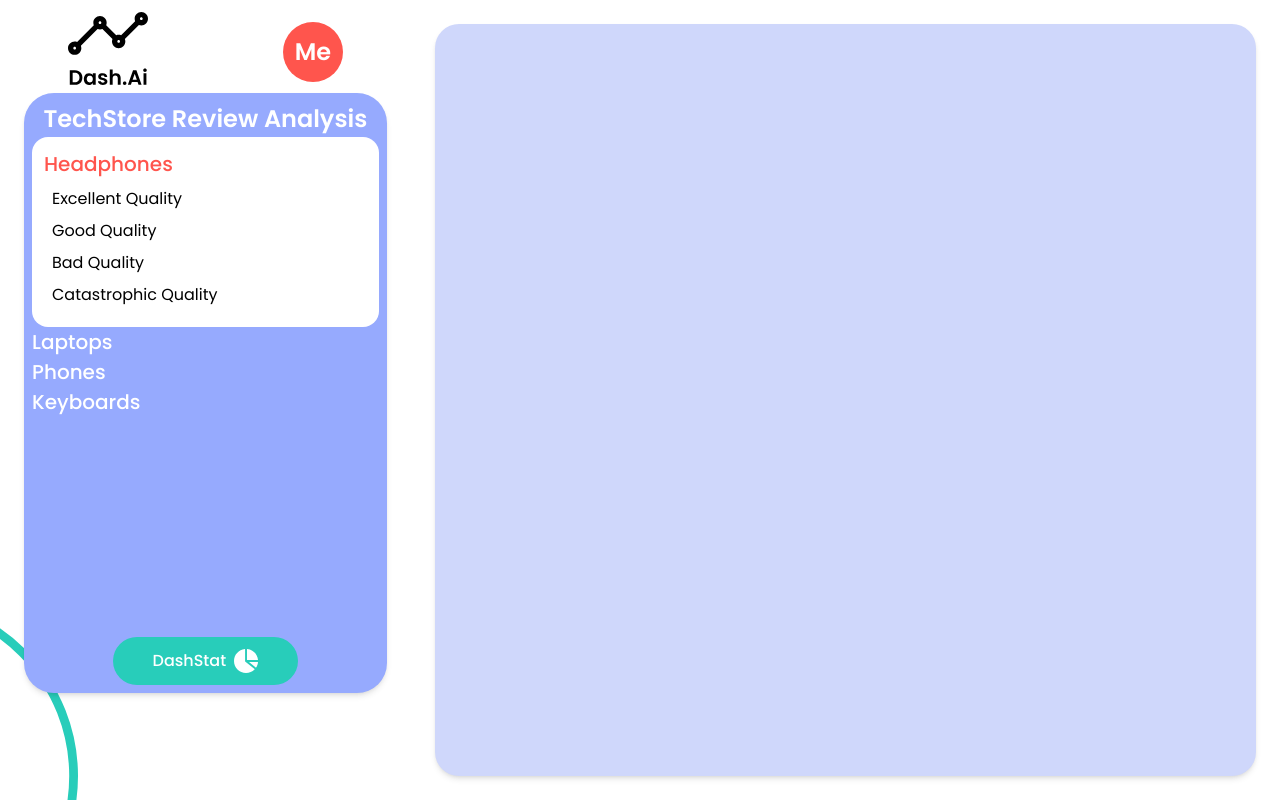
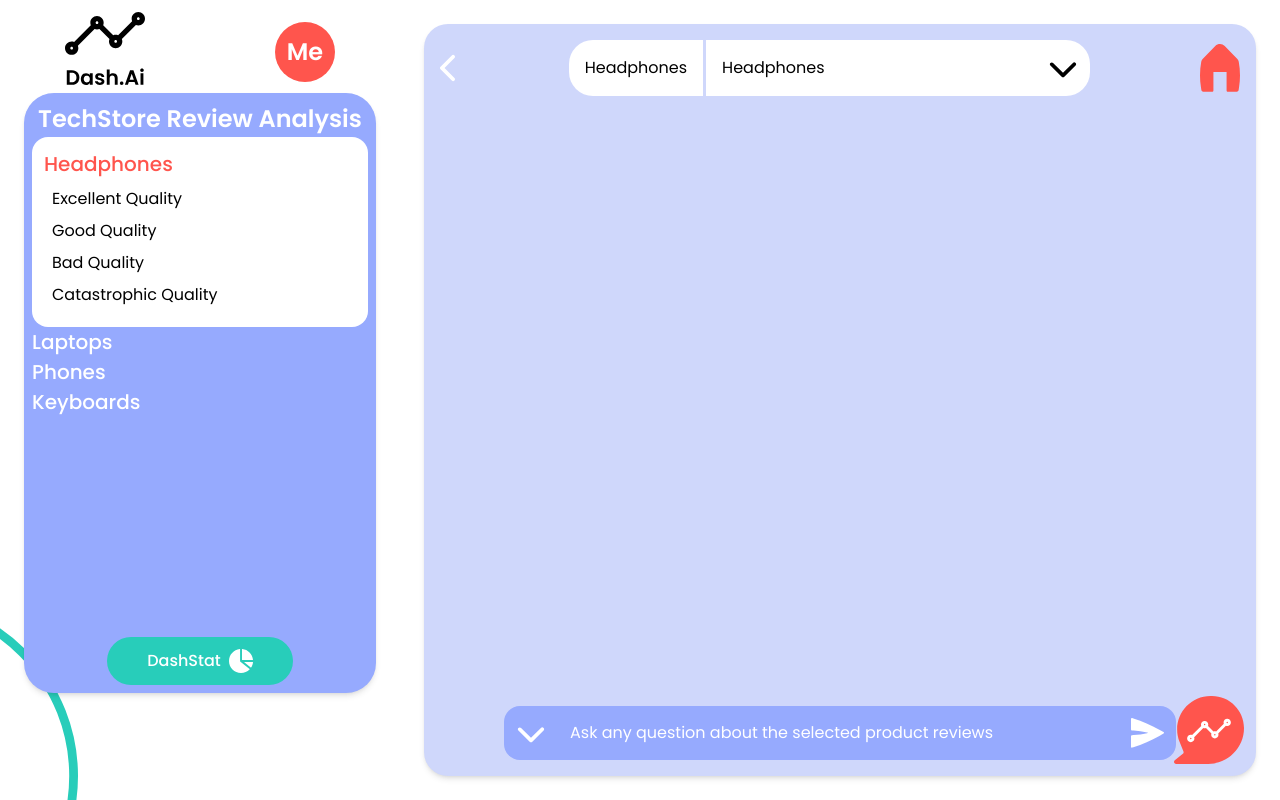
Before and after one commit to chechna9/lablab-hackathon-dash.ai, a React (Create React App) app: page /chat in a window 1280 px wide. Built offline with nearby package versions, Linux system fonts and the light colour scheme.

Commit message:
prepared for chat

```diff
--- a/package.json
+++ b/package.json
@@ -3,6 +3,10 @@
   "version": "0.1.0",
   "private": true,
   "dependencies": {
+    "@fortawesome/fontawesome-free": "^6.4.0",
+    "@fortawesome/fontawesome-svg-core": "^6.4.0",
+    "@fortawesome/free-solid-svg-icons": "^6.4.0",
+    "@fortawesome/react-fontawesome": "^0.2.0",
     "@testing-library/jest-dom": "^5.16.5",
     "@testing-library/react": "^13.4.0",
     "@testing-library/user-event": "^13.5.0",
--- /dev/null
+++ b/src/interfaces/disscussion_interface.ts
@@ -0,0 +1,5 @@
+import { MessageInterface } from "./message_interface";
+
+export interface DiscussionInterface {
+    messages: MessageInterface[];
+}
--- /dev/null
+++ b/src/interfaces/message_interface.ts
@@ -0,0 +1,4 @@
+export interface MessageInterface {
+    fromBot: boolean;
+    message: string;
+}
--- a/src/utils/assets.ts
+++ b/src/utils/assets.ts
@@ -24,6 +24,7 @@ import statsIcon from '../assets/statsIcon.svg';
 import homeIcon from '../assets/homeIcon.svg';
 import aiIcon from '../assets/aiIcon.svg';
 import chatIcon from '../assets/chatIcon.svg';
+import sendIcon from '../assets/sendIcon.svg';
 export const assets = {
     whiteLogo,
     blackLogo,
@@ -50,5 +51,6 @@ export const assets = {
     statsIcon,
     homeIcon,
     aiIcon,
-    chatIcon
+    chatIcon,
+    sendIcon
 };
--- a/src/view/screens/chat bot/chatbot_screen.tsx
+++ b/src/view/screens/chat bot/chatbot_screen.tsx
@@ -1,6 +1,13 @@
+import { FontAwesomeIcon } from "@fortawesome/react-fontawesome";
 import { SideBarInterface } from "../../../interfaces/side_bar_interface";
 import { assets } from "../../../utils/assets";
 import SideBar from "./side_bar";
+import {
+  faChevronDown,
+  faChevronLeft,
+  faPaperPlane,
+} from "@fortawesome/free-solid-svg-icons";
+import { motion } from "framer-motion";
 
 const ChatBotScreen = () => {
   const sidebarProps: SideBarInterface = {
@@ -61,15 +68,14 @@ const ChatBotScreen = () => {
           {
             name: "Good Quality",
           },
-
         ],
       },
     ],
   };
   return (
-    <main className="h-screen relative flex">
+    <main className="h-screen relative flex overflow-clip">
       {/* side bar */}
-      <div className="flex-1 py-3">
+      <section className="flex-1 py-3">
         <div className="flex items-center justify-around">
           <img src={assets.blackLogo} alt="" className="w-20" />
           <span className="bg-myRed rounded-full text-white font-semibold text-[24px] p-3 cursor-pointer">
@@ -77,11 +83,75 @@ const ChatBotScreen = () => {
           </span>
         </div>
         <SideBar {...sidebarProps} />
-      </div>
+      </section>
       {/* chat */}
-      <div className="flex-[2] bg-myPurpleLight m-6 rounded-3xl shadow-md">
+      <section className="flex-[2] bg-myPurpleLight m-6 rounded-3xl shadow-md p-4 relative flex flex-col">
         {/* top settings */}
-      </div>
+        <div className="flex items-center w-full justify-between">
+          <FontAwesomeIcon
+            icon={faChevronLeft}
+            style={{ color: "white", fontSize: "30px" }}
+            className="cursor-pointer"
+          />
+          <div className="flex space-x-[3px]">
+            {/* title */}
+            <div className="bg-white rounded-l-3xl">
+              <h1 className="p-4">Headphones</h1>
+            </div>
+            {/* options */}
+            <div className="bg-white rounded-r-3xl w-[30vw] flex items-center justify-between pr-3">
+              <h1 className="p-4">Headphones</h1>
+              <FontAwesomeIcon
+                icon={faChevronDown}
+                style={{ color: "black", fontSize: "30px" }}
+                className="cursor-pointer"
+              />
+            </div>
+          </div>
+          <motion.img
+            src={assets.homeIcon}
+            alt=""
+            onClick={() => {
+              window.location.href = "/";
+            }}
+            className="cursor-pointer"
+            initial={{ x: 50, opacity: 0 }}
+            whileInView={{ x: 0, opacity: 1 }}
+            viewport={{ once: true }}
+          />
+        </div>
+        {/* chat */}
+        <div className="mx-[5vw] flex flex-col flex-auto ">
+          {/* chatt */}
+          <div className="flex-auto"></div>
+          {/* chatt input */}
+          <div className="bg-myPurple flex p-3 rounded-2xl items-center">
+            <FontAwesomeIcon
+              icon={faChevronDown}
+              style={{ color: "white", fontSize: "30px" }}
+              className="cursor-pointer"
+            />
+            <input
+              type="text"
+              className="bg-myPurple outline-none caret-white text-white w-full mx-6 placeholder:text-white"
+              placeholder="Ask any question about the selected product reviews"
+            />
+            <motion.button whileHover={{ rotate: [0, -10, 10, 0] }}>
+              <img src={assets.sendIcon} alt="" />
+            </motion.button>
+          </div>
+        </div>
+
+        {/* img */}
+        <motion.img
+          src={assets.chatIcon}
+          alt=""
+          className="absolute bottom-3 right-3"
+          initial={{ x: -50, opacity: 0 }}
+          whileInView={{ x: 0, opacity: 1 }}
+          viewport={{ once: true }}
+        />
+      </section>
       <img
         src={assets.greenMedCircle}
         alt=""
--- a/src/view/screens/chat bot/side_bar.tsx
+++ b/src/view/screens/chat bot/side_bar.tsx
@@ -2,6 +2,7 @@ import { useState } from "react";
 import { SideBarInterface } from "../../../interfaces/side_bar_interface";
 import ProductFDBKS from "./product_fdbcs";
 import { assets } from "../../../utils/assets";
+import { motion } from "framer-motion";
 
 const SideBar = (props: SideBarInterface) => {
   const [activeProduct, setActiveProduct] = useState(0);
@@ -27,12 +28,23 @@ const SideBar = (props: SideBarInterface) => {
       })}
       </section>
 
-      <button className="bg-myGreen hover:bg-myRed py-3 px-10 text-white rounded-full font-medium transition-all flex self-center">
+      <motion.button className="bg-myGreen hover:bg-myRed py-3 px-10 text-white rounded-full font-medium transition-all flex self-center"
+      initial={{ scale: 0, opacity: 0 }}
+      whileInView={{ scale: 1, opacity: 1 }}
+      transition={{delay:0.2}}
+      viewport={{ once: true, amount: 0.5 }}
+      onClick={
+        () => {
+          window.location.href = "/chat";
+        }
+
+      }
+      >
         DashStat
 
           <img src={assets.statsIcon} alt="" className="w-6 ml-2"/>
 
-      </button>
+      </motion.button>
     </main>
   );
 };
--- a/src/view/screens/landing page/hero_section.tsx
+++ b/src/view/screens/landing page/hero_section.tsx
@@ -32,6 +32,12 @@ const HeroSection = () => {
       whileInView={{ scale: 1, opacity: 1 }}
       transition={{delay:0.2}}
       viewport={{ once: true, amount: 0.5 }}
+      onClick={
+        () => {
+          window.location.href = "/chat";
+        }
+
+      }
       >
         Get Started
       </motion.button>
```
Also changed, not shown: src/assets/sendIcon.svg (added), 1 other file (tests, documents, lock files or other folders).
